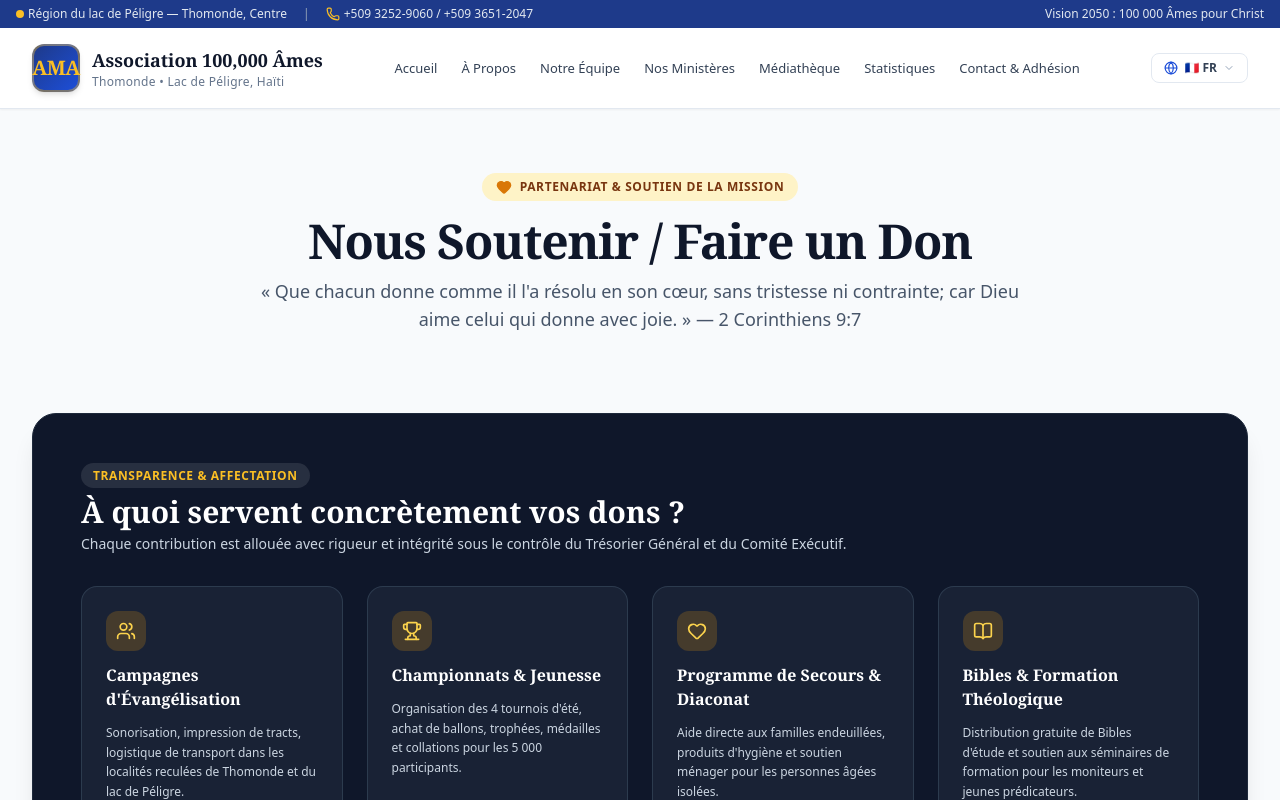
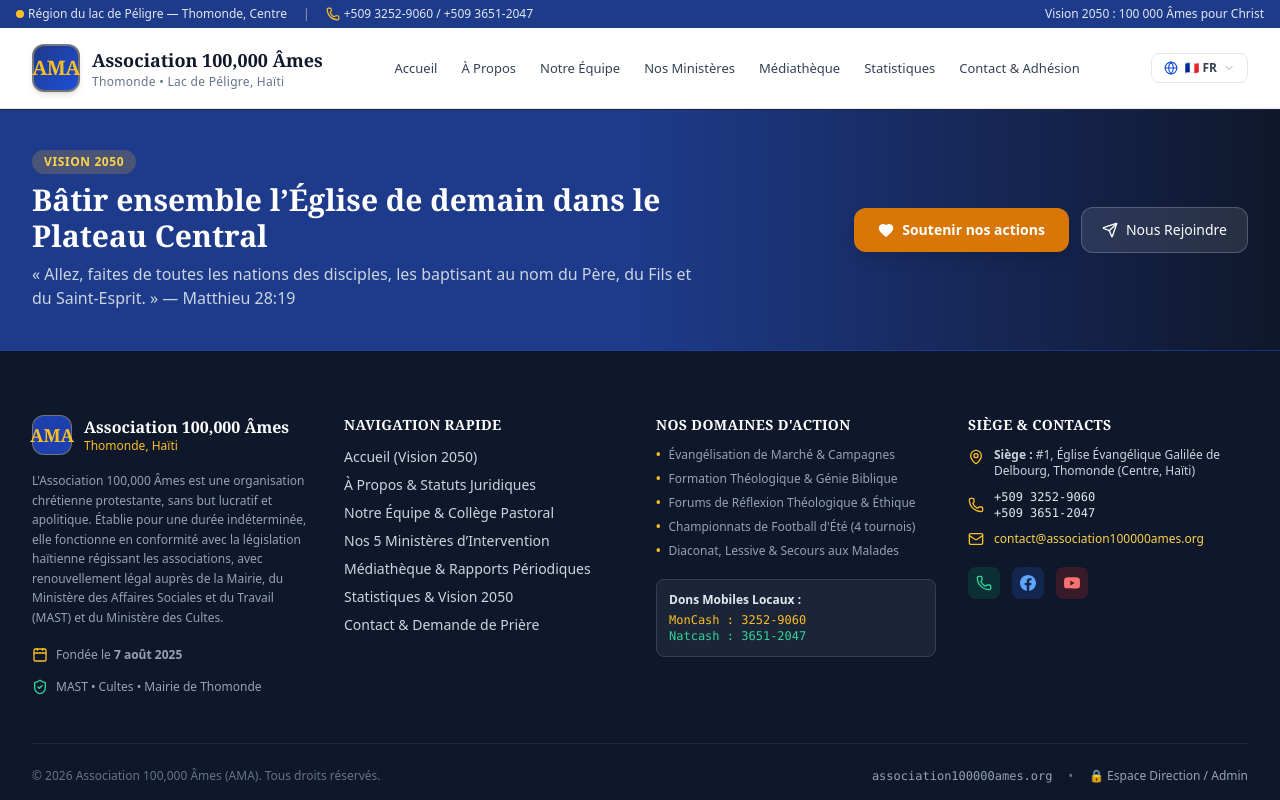
Before and after one commit to blessedwingtech/ama-web, a Next.js app: page /faire-un-don in a window 1280 px wide. Shown: the top 800 px of the page. Built offline with nearby package versions, Linux system fonts and the light colour scheme.

Commit message:
one more

```diff
--- a/src/app/faire-un-don/page.jsx
+++ b/src/app/faire-un-don/page.jsx
@@ -44,7 +44,7 @@ export default function DonatePage() {
   ];
 
   return (
-    <div className="py-12 sm:py-16 space-y-16 sm:space-y-20">
+    <div hidden className="py-12 sm:py-16 space-y-16 sm:space-y-20">
       {/* Header */}
       <section className="max-w-7xl mx-auto px-4 sm:px-6 lg:px-8 text-center">
         <div className="inline-flex items-center gap-2 px-3.5 py-1.5 rounded-full bg-amber-100 text-amber-900 text-xs font-bold uppercase tracking-wider mb-4">
```
